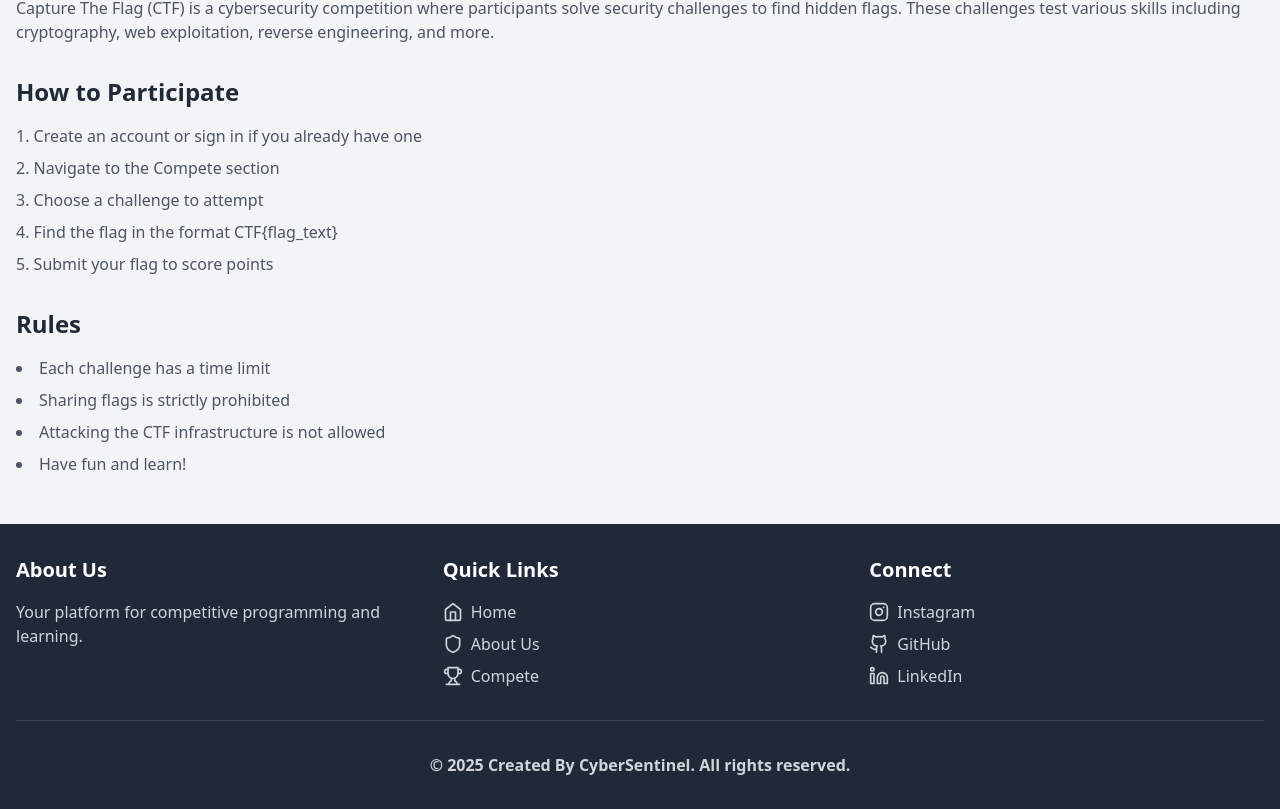
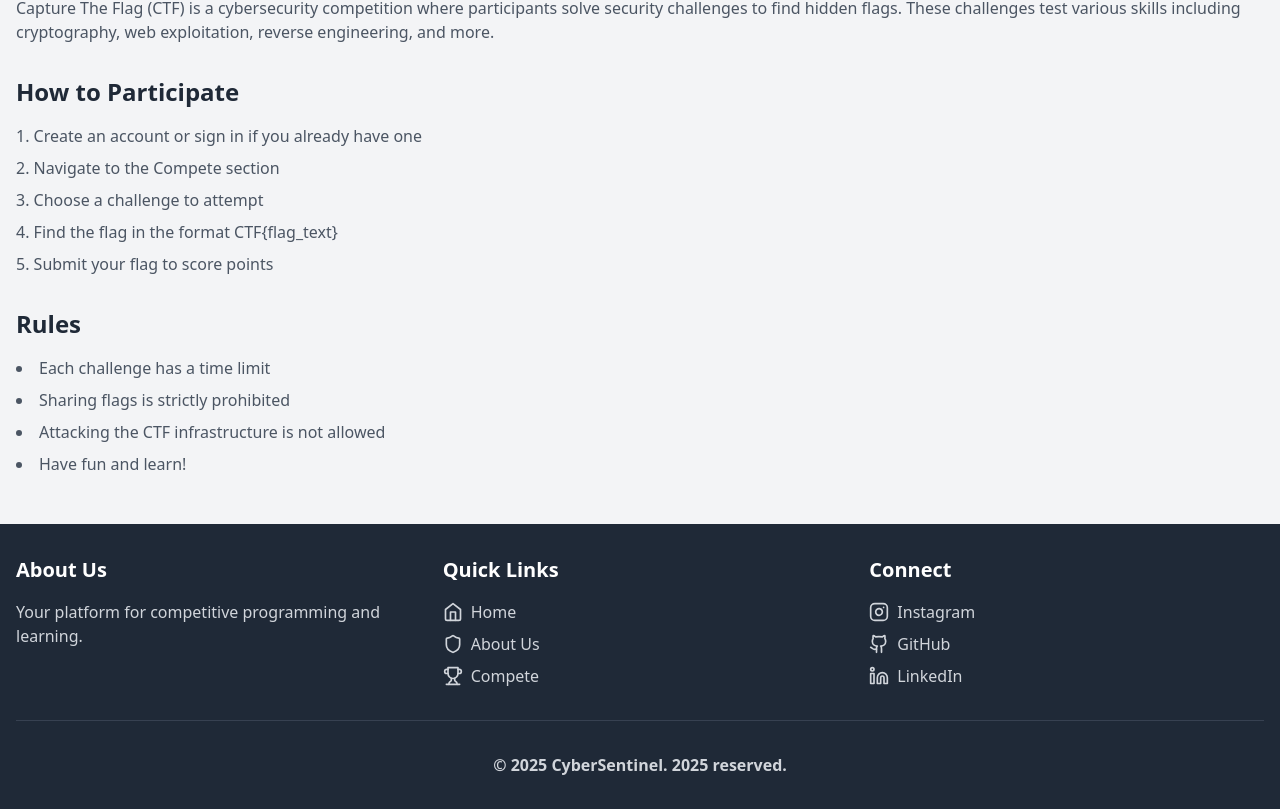
Before and after one commit to newcomer119/Cyber-Sentinel, a React (Vite) app: page /about in a window 1280 px wide. Shown: the part 224-1033 px from the top of the page. Built offline with nearby package versions, Linux system fonts and the light colour scheme; no server answers.

Commit message:
added web design

```diff
--- a/src/components/Footer.tsx
+++ b/src/components/Footer.tsx
@@ -66,7 +66,7 @@ const Footer: React.FC = () => {
         </div>
         <div className="mt-8 pt-8 border-t border-gray-700 text-center text-gray-300">
           <p className="font-semibold">
-            &copy; {new Date().getFullYear()} Created By CyberSentinel. All rights
+            &copy; {new Date().getFullYear()} CyberSentinel. 2025
             reserved.
           </p>
         </div>
--- a/src/data/challengeFlags.ts
+++ b/src/data/challengeFlags.ts
@@ -8,5 +8,5 @@ export const challengeFlags = {
   audio : "CSCTF{its_the_king_of_jack}",
   forensics7 : "CSCTF{Backup_Datacenter_Destroyed}",
   crypto : "CSCTF{P0larB33r}",
-  Web : "CSCTF{{3wlcom3_t0_th3_j0urn3y}}"
+  Web : "CSCTF{3wlcom3_t0_th3_j0urn3y}"
 };
```
